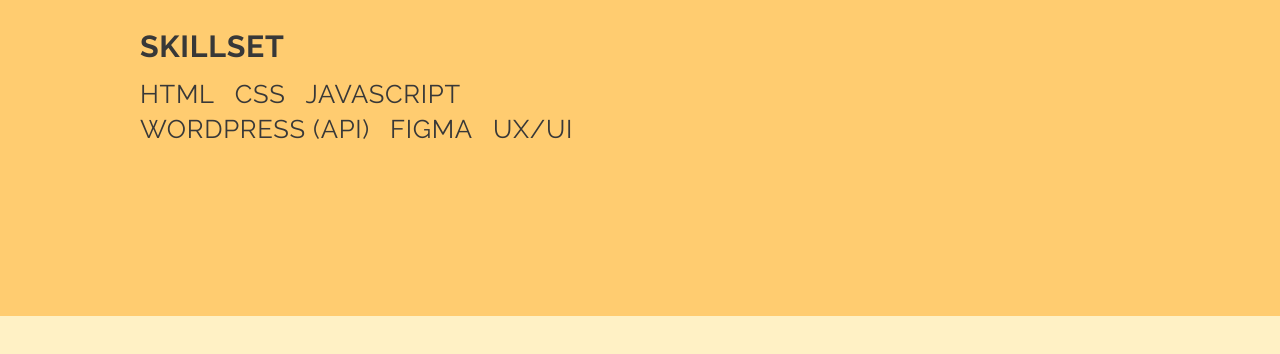
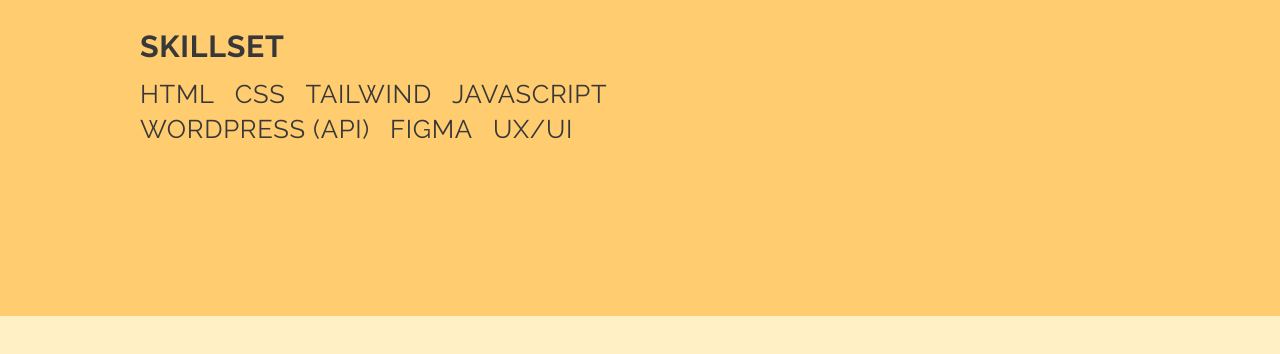
Before and after one commit to DanielEkerhovd/Portifolio, a plain HTML site: page index.html in a window 1280 px wide. Shown: the part 734-1088 px from the top of the page. Drawn offline with Linux system fonts and the light colour scheme.

Commit message:
Updated skillset - Tailwind

```diff
--- a/index.html
+++ b/index.html
@@ -36,6 +36,7 @@
                         <ul>
                             <li>HTML</li>
                             <li>CSS</li>
+                            <li>TAILWIND</li>
                             <li>JAVASCRIPT</li>
                             <li>WORDPRESS (API)</li>
                             <li>FIGMA</li>
```
